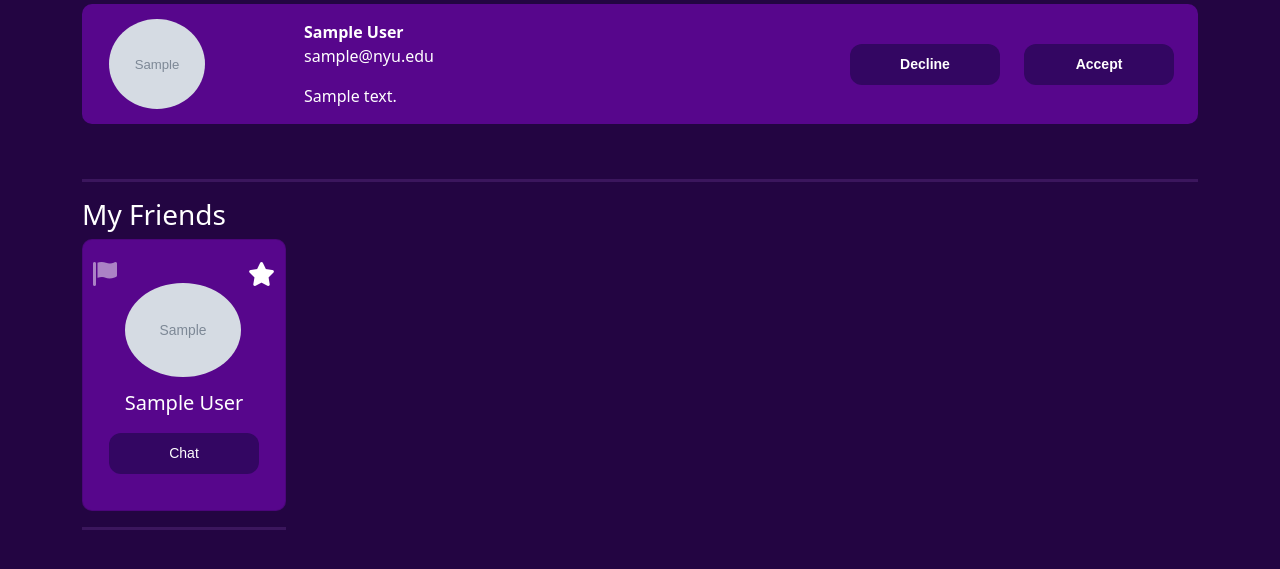
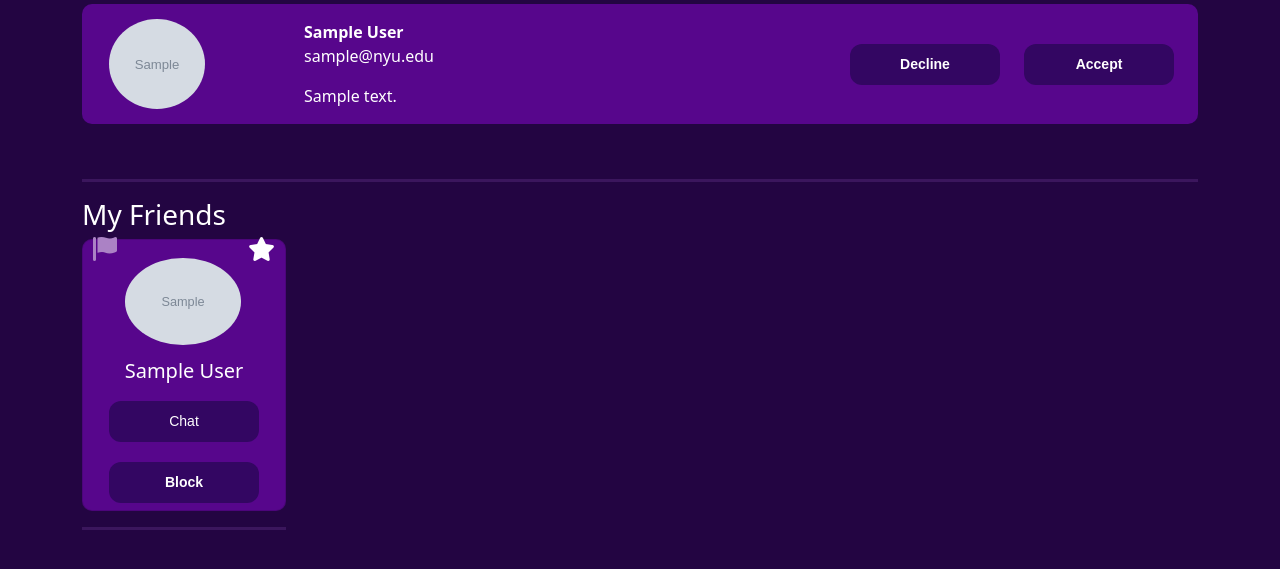
Before and after one commit to gcivil-nyu-org/S2022-Team-2-repo, a Django app: page /dashboard/my_friends in a window 1280 px wide. Shown: the part 128-697 px from the top of the page. Run offline with Django 4.2, Linux system fonts and the light colour scheme; a user stored in the database is signed in; tables that the repository leaves empty hold one stand-in row (values such as "Sample post"); grey boxes marked "Sample" are stand-in pictures; data that the repository does not hold is empty; parts of the project's set-up code (start-up, migrations or seed data) failed here and were passed over; some libraries are stand-ins or nearby versions.

Commit message:
block user commit

```diff
--- a/users/templates/users/friends/my_friends.html
+++ b/users/templates/users/friends/my_friends.html
@@ -188,6 +188,9 @@
               <i type="button" id="favorite{{frnd.user.id}}" value="{{frnd.user.id}}" name="favorite"
                 onclick="favorite({{frnd.user.id}})" class="fas fa-star fa-xl" style="color:#AB82C5"> </i>
             {% endif %}
+
+
+
           </div>
 
           <img src="{{ frnd.user.profile.image.url }}" height="130" class="card-img-top rounded-circle p-1"
@@ -197,6 +200,9 @@
             <h5 class="card-title" style="padding-bottom:10px;">{{frnd.user.first_name}} {{frnd.user.last_name}}</h5>
 
               <a type="button" href="{% url 'chat' %}" class="standard_button" style="margin-bottom:20px;"> Chat</a>
+              <button id="block{{frnd.user.id}}" value="{{frnd.user.id}}" name="block"
+                  onclick="block({{frnd.user.id}})" class="standard_button fw-bold">Block</button>
+              <p id="blockedUser{{frnd.user.id}}"></p>
           </div>
 
         </div>
@@ -273,6 +279,28 @@
     });
   }
 
+   function block(id) {
+    console.log(id);
+    let data = {};
+    data["block"] = id;
+    let url = "{% url 'block' %}";
+    $.ajax({
+      headers: { "X-CSRFToken": token },
+      method: "POST",
+      url: url,
+      data: data,
+    }).done(function (msg) {
+      // When the request is accepted
+      document.getElementById("block" + id).style.display = "none";
+      document.getElementById("blockedUser" + id).innerHTML =
+        "Blocked Successfully! " +
+        `<i class="fa-solid fa-times-circle fa-1x" style="color:white"></i>`;
+    });
+  }
+
+
+
+
   // function for report here:
 
 </script>
--- a/users/urls.py
+++ b/users/urls.py
@@ -87,6 +87,7 @@ urlpatterns = [
     ),
     path("dashboard/activity", user_views.activity, name="activity"),
     path("dashboard/favorite", user_views.favorite, name="favorite"),
+    path("user/friends/block", user_views.block, name="block"),
 ]
 if settings.DEBUG:
     urlpatterns += static(settings.MEDIA_URL, document_root=settings.MEDIA_ROOT)
--- a/users/views.py
+++ b/users/views.py
@@ -409,6 +409,19 @@ def favorite(request):
         user1.favorites.add(user2)
     return HttpResponse()
 
+@login_required()
+def block(request):
+    user1 = User.objects.get(pk=request.user.id).profile
+    user2_id = request.POST.get("block")
+    print(user2_id)
+    user2 = User.objects.get(pk=user2_id).profile
+    user1.friends.remove(user2)
+    user2.friends.remove(user1)
+    return HttpResponse()
+
+
+
+
 
 @login_required
 def dashboard(request):
```
